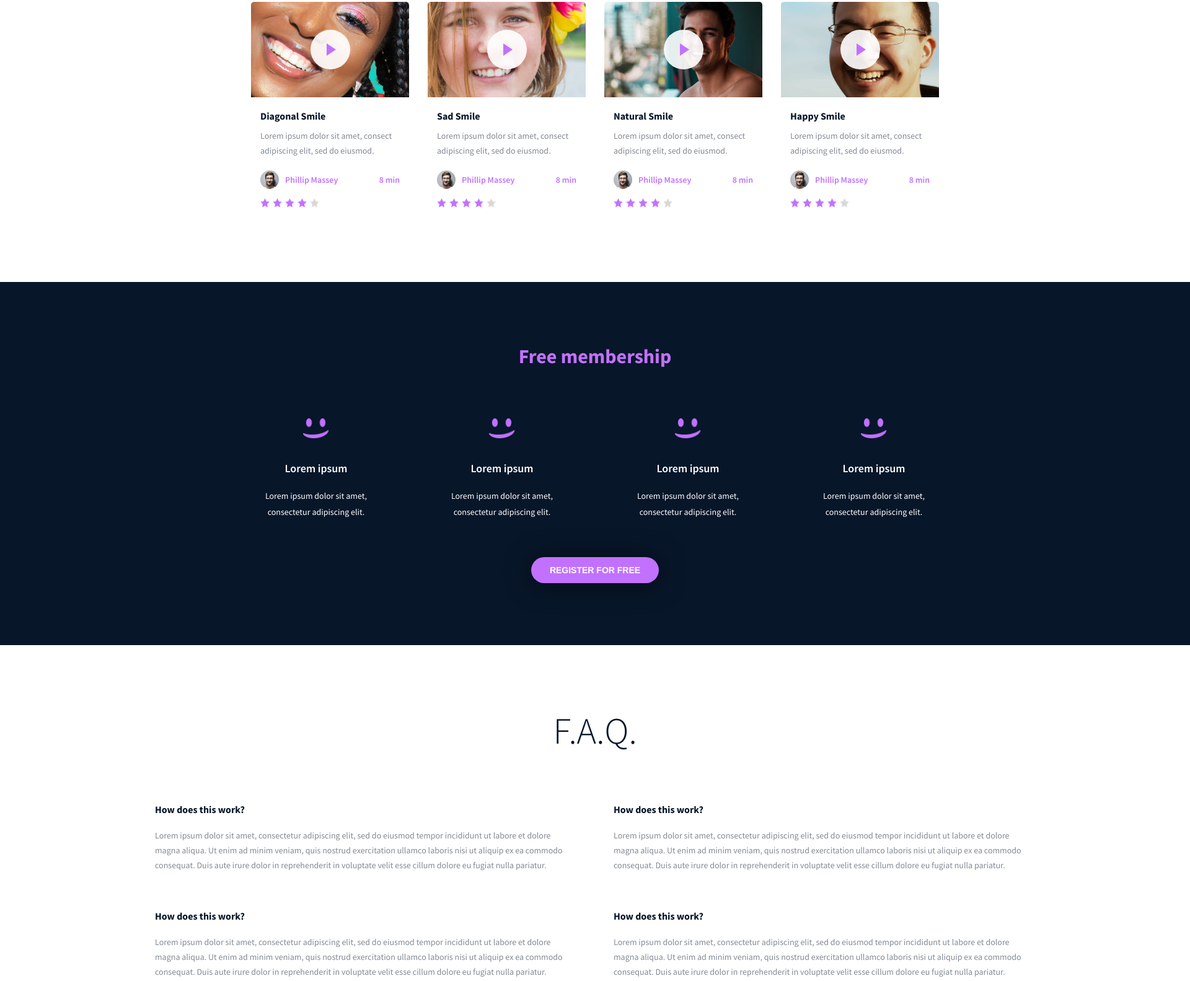
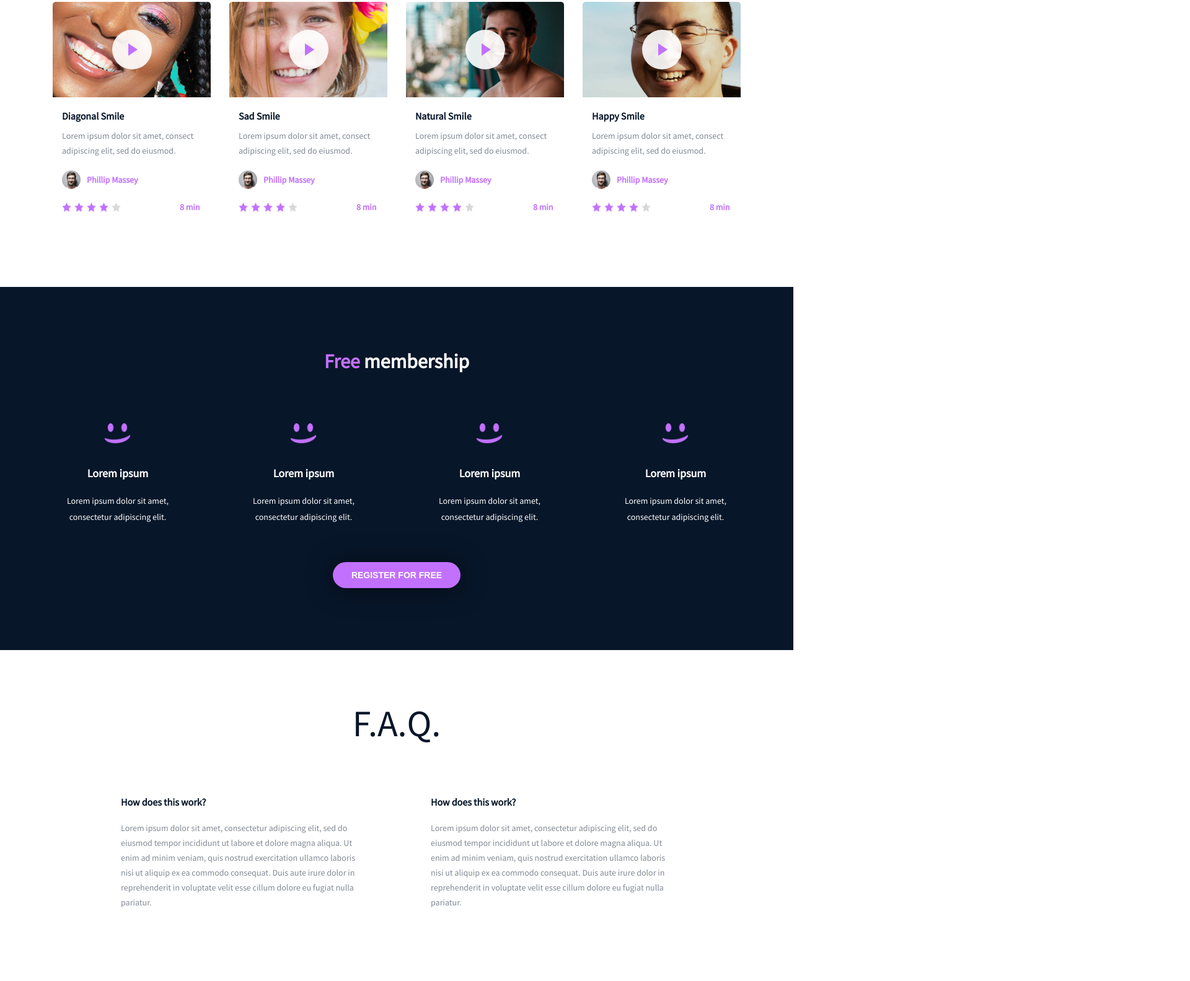
Before and after one commit to Notsayy/holbertonschool-web-development, a plain HTML site: page css_advanced/index.html in a window 1280 px wide. Shown: the part 1702-3285 px from the top of the page at 62% size, 1920 px wide, since content can reach past the window. Drawn offline with Linux system fonts and the light colour scheme; a web font is replaced by a local one.

Commit message:
Finished the css_advanced

```diff
--- a/css_advanced/index.html
+++ b/css_advanced/index.html
@@ -6,7 +6,7 @@
     <title>SmileSchool</title>
     <link rel="stylesheet" href="style.css" />
     <link
-      href="https://fonts.googleapis.com/css2?family=Source+Sans+Pro:wght@300;400;600;700;900&family=Coiny:wght@400&display=swap"
+      href="https://fonts.googleapis.com/css2?family=Source+Sans+Pro&display=swap"
       rel="stylesheet"
     />
   </head>
@@ -98,12 +98,15 @@
                 </div>
                 <span class="duration">8 min</span>
               </div>
+              <div class="rating-container">
                 <div class="rating">
                   <img src="img/star.png" alt="Star" class="star" />
                   <img src="img/star.png" alt="Star" class="star" />
                   <img src="img/star.png" alt="Star" class="star" />
                   <img src="img/star.png" alt="Star" class="star" />
                   <img src="img/Star_5.png" alt="Star" class="star empty" />
+                </div>
+                <span class="duration">8 min</span>
               </div>
             </div>
           </div>
@@ -126,12 +129,15 @@
                 </div>
                 <span class="duration">8 min</span>
               </div>
+              <div class="rating-container">
                 <div class="rating">
                   <img src="img/star.png" alt="Star" class="star" />
                   <img src="img/star.png" alt="Star" class="star" />
                   <img src="img/star.png" alt="Star" class="star" />
                   <img src="img/star.png" alt="Star" class="star" />
                   <img src="img/Star_5.png" alt="Star" class="star empty" />
+                </div>
+                <span class="duration">8 min</span>
               </div>
             </div>
           </div>
@@ -154,12 +160,15 @@
                 </div>
                 <span class="duration">8 min</span>
               </div>
+              <div class="rating-container">
                 <div class="rating">
                   <img src="img/star.png" alt="Star" class="star" />
                   <img src="img/star.png" alt="Star" class="star" />
                   <img src="img/star.png" alt="Star" class="star" />
                   <img src="img/star.png" alt="Star" class="star" />
                   <img src="img/Star_5.png" alt="Star" class="star empty" />
+                </div>
+                <span class="duration">8 min</span>
               </div>
             </div>
           </div>
@@ -182,6 +191,7 @@
                 </div>
                 <span class="duration">8 min</span>
               </div>
+              <div class="rating-container">
                 <div class="rating">
                   <img src="img/star.png" alt="Star" class="star" />
                   <img src="img/star.png" alt="Star" class="star" />
@@ -189,13 +199,15 @@
                   <img src="img/star.png" alt="Star" class="star" />
                   <img src="img/Star_5.png" alt="Star" class="star empty" />
                 </div>
+                <span class="duration">8 min</span>
+              </div>
             </div>
           </div>
         </div>
       </section>
 
       <section class="membership">
-        <h2>Free membership</h2>
+        <h2><span class="Free">Free</span> membership</h2>
         <div class="membership-grid">
           <div class="membership-item">
             <img
--- a/css_advanced/style.css
+++ b/css_advanced/style.css
@@ -7,7 +7,6 @@
 body {
   font-family: "Source Sans Pro", sans-serif;
   background: #ffffff;
-    width: 1920px;
   margin: 0 auto;
   position: relative;
 }
@@ -212,6 +211,14 @@
   overflow: visible;
 }
 
+.popular {
+  color: #c271ff;
+}
+
+.Free {
+  color: #c271ff;
+}
+
 .tutorial-preview {
   height: 154px;
   position: relative;
@@ -306,6 +313,8 @@
   font-size: 14px;
   font-weight: 600;
   color: #c271ff;
+  margin: 0;
+  padding-left: 85px;
 }
 
 .rating {
@@ -316,6 +325,15 @@
 .star {
   width: 15px;
   height: 15px;
+}
+.rating-container {
+  display: flex;
+  align-items: center;
+  gap: 10px;
+  padding-top: 5px;
+}
+.tutorial-meta .duration {
+  display: none;
 }
 
 .membership {
@@ -328,7 +346,6 @@
 .membership h2 {
   font-size: 32px;
   font-weight: 700;
-    color: #c271ff;
   margin-bottom: 80px;
 }
 
@@ -362,13 +379,15 @@
 }
 
 .faq {
-    padding: 100px 250px;
-    text-align: center;
+    background-color: white;
+    padding: 80px 0;
 }
 
 .faq h2 {
+    font-weight: 300;
     font-size: 60px;
-    font-weight: 300;
+    line-height: 75px;
+    text-align: center;
     color: #071629;
     margin-bottom: 80px;
 }
@@ -376,21 +395,29 @@
 .faq-grid {
     display: grid;
     grid-template-columns: 1fr 1fr;
-    gap: 60px;
-    text-align: left;
+    gap: 80px;
+    max-width: 920px;
+    margin: 0 auto;
+}
+
+.faq-item {
+    padding: 0 15px;
+    margin-bottom: 60px;
 }
 
 .faq-item h3 {
+    font-weight: 700;
     font-size: 16px;
-    font-weight: 700;
+    line-height: 20px;
     color: #071629;
     margin-bottom: 20px;
 }
 
 .faq-item p {
+    font-weight: 400;
     font-size: 14px;
     line-height: 24px;
-    color: rgba(7, 22, 41, 0.5);
+    color: rgba(7, 22, 41, 0.501584);
 }
 
 footer {
@@ -405,11 +432,10 @@
 
 .footer-content {
   width: 100%;
-    max-width: 1200px;
+  max-width: 1300px;
   display: flex;
   justify-content: space-between;
   align-items: center;
-    padding: 0 170px;
   position: relative;
 }
 
```
Also changed, not shown: 1 other file. Lines whose indentation alone changed are shown as unchanged.
